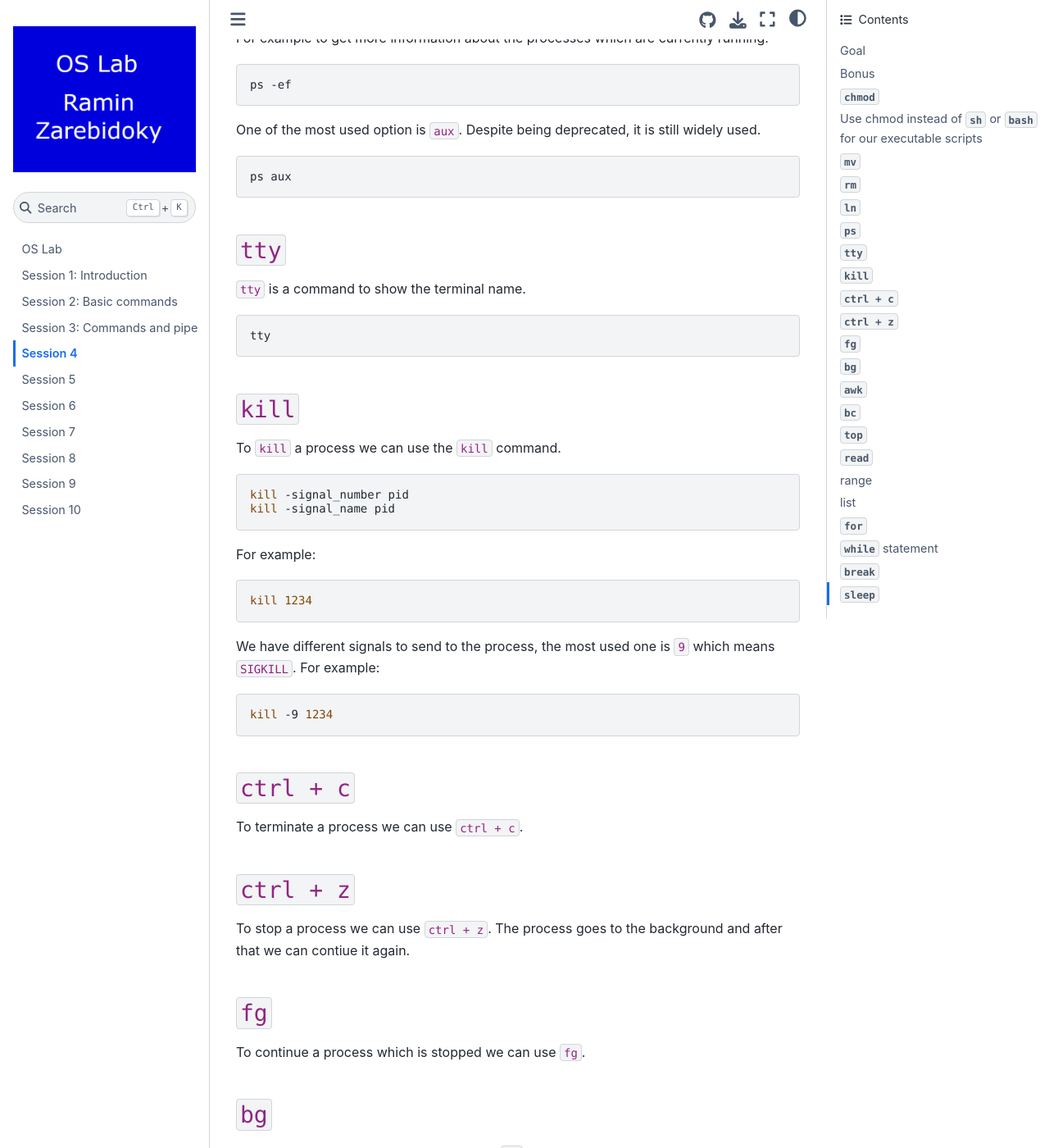
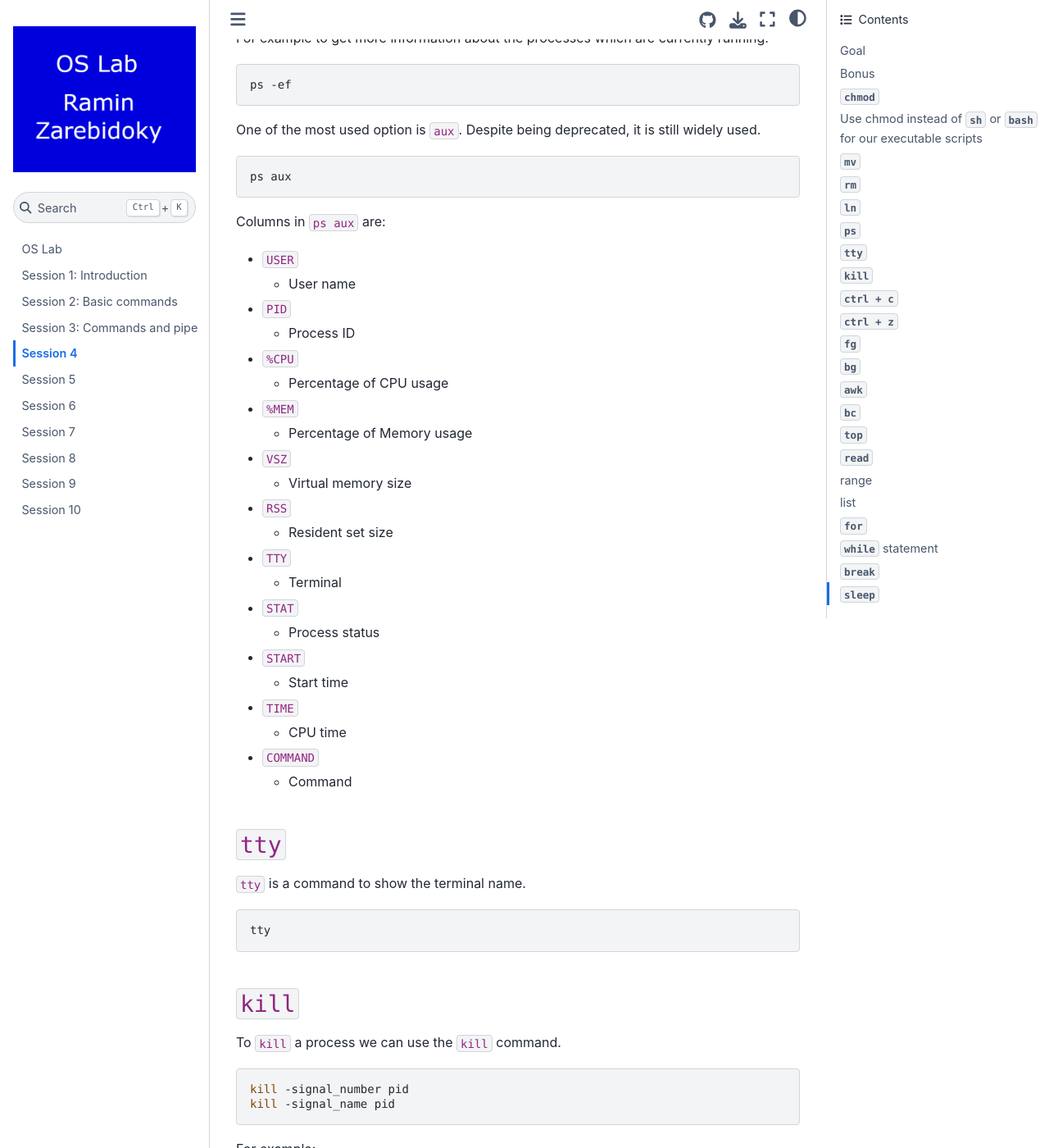
Before and after one commit to LiterallyTheOne/os_lab, a Jupyter Book: the page built from docs/session_4.md, in a window 1280 px wide and 1400 px high, scrolled down 6628 px. Shown: the whole window at 82% size. Built offline with Jupyter Book 1.0.4 settings and Sphinx 7.4.7 and the Sphinx Book theme 1.1.4, drawn with Linux system fonts in a browser that asks for light colours.

Commit message:
Add columns of `ps aux`

````diff
--- a/docs/session_4.md
+++ b/docs/session_4.md
@@ -265,6 +265,31 @@ Despite being deprecated, it is still widely used.
 ```shell
 ps aux
 ```
+
+Columns in `ps aux` are:
+
+* `USER`
+  * User name
+* `PID`
+  * Process ID
+* `%CPU`
+  * Percentage of CPU usage
+* `%MEM`
+  * Percentage of Memory usage
+* `VSZ`
+  * Virtual memory size
+* `RSS`
+  * Resident set size
+* `TTY`
+  * Terminal
+* `STAT`
+  * Process status
+* `START`
+  * Start time
+* `TIME`
+  * CPU time
+* `COMMAND`
+  * Command
 
 ## `tty`
 
````
